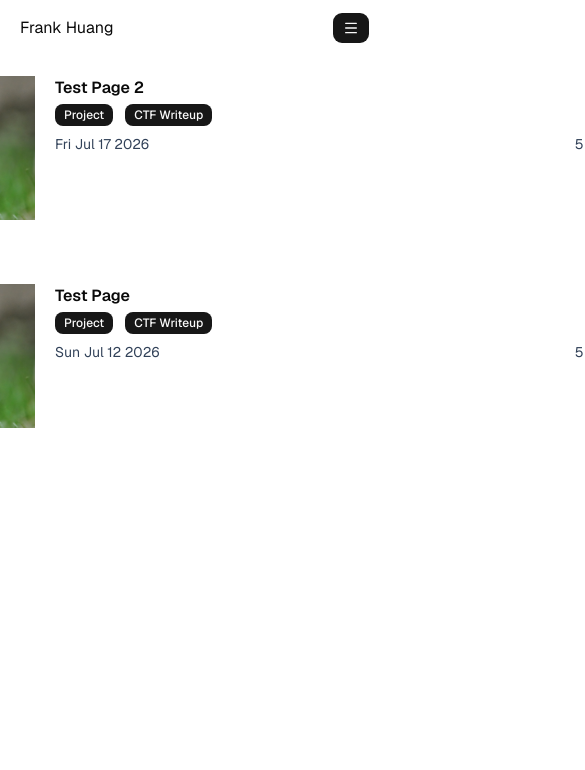
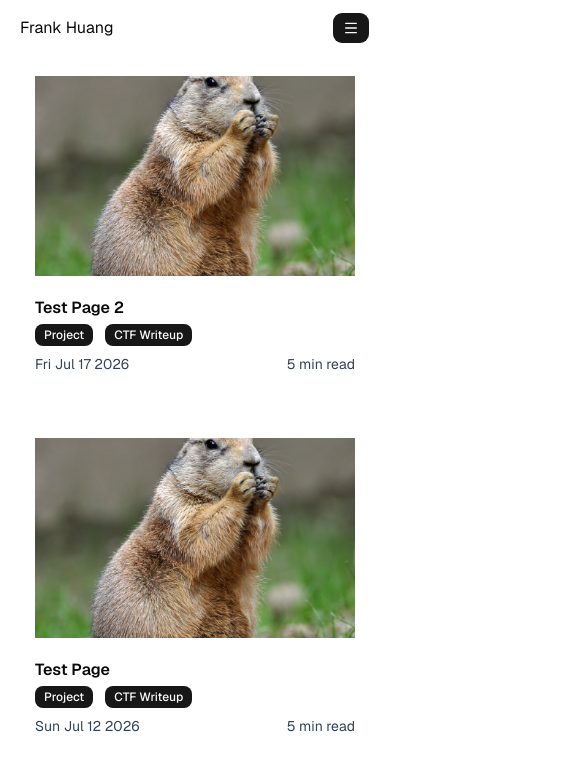
Before and after one commit to IridescentSky/Portfolio-Website, a Next.js app: page /Blog in a window 390 px wide. Shown: the top 770 px of the page, 585 px wide, since content can reach past the window. Built offline with nearby package versions, Linux system fonts and the light colour scheme.

Commit message:
Add blog page responsiveness

```diff
--- a/app/Blog/_components/BlogEntry.tsx
+++ b/app/Blog/_components/BlogEntry.tsx
@@ -9,10 +9,10 @@ export default function BlogEntry({ slug, title, tags, description, date, coverI
     return (
         <article>
             <Link href={`Blog/${slug}`}>
-                <div className="w-4xl flex gap-5">
+                <div className="w-xs md:w-2xl lg:w-4xl flex flex-col md:flex-row gap-5">
                     {/* Blog Thumbnail */}
                     {/* TODO: Add sizes for optimization */}
-                    <div className="relative min-w-24 max-w-2xs w-full h-36 md:h-50">
+                    <div className="relative min-w-24 h-50 md:max-w-2xs w-full md:h-36 md:h-50">
                         <Image
                             src={coverImage.src}
                             fill={true}
@@ -22,7 +22,7 @@ export default function BlogEntry({ slug, title, tags, description, date, coverI
                     </div>
 
                     {/* Entry Contents */}
-                    <div className="w-full">
+                    <div className="w-full flex flex-col">
                         {/* Title */}
                         <h1 className="font-semibold md:text-lg">
                             {title}
@@ -39,11 +39,11 @@ export default function BlogEntry({ slug, title, tags, description, date, coverI
                         {/* Description */}
                         {/* TODO: Figure out a way to crop description */}
                         <div className="max-h-36 mt-2 w-full">
-                            <p className="max-sm:hidden text-ellipsis">{description}</p>
+                            <p className="max-md:hidden text-ellipsis">{description}</p>
                         </div>
 
                         {/* Details */}
-                        <div className="w-full flex justify-between mt-2 text-sm lg:text-base">
+                        <div className="w-full flex justify-between mt-auto text-sm lg:text-base">
                             <p className="text-slate-700">{new Date(date).toDateString()}</p>
                             {/* TODO: Figure out how to update the x minute read */}
                             <p className="text-slate-700">5 min read</p>
```
